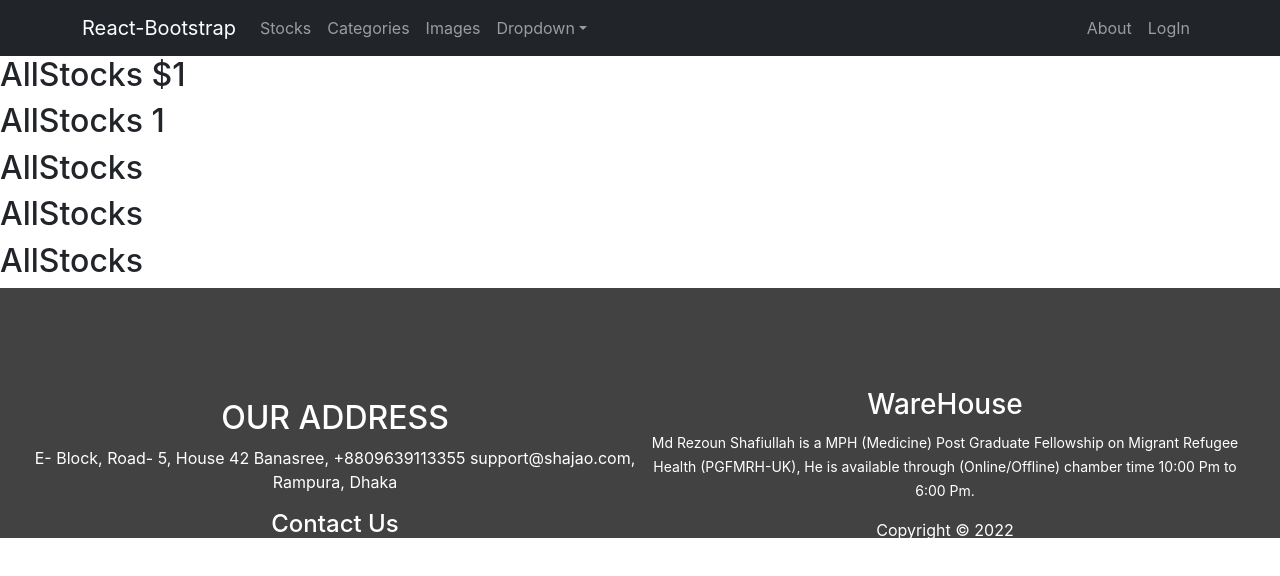
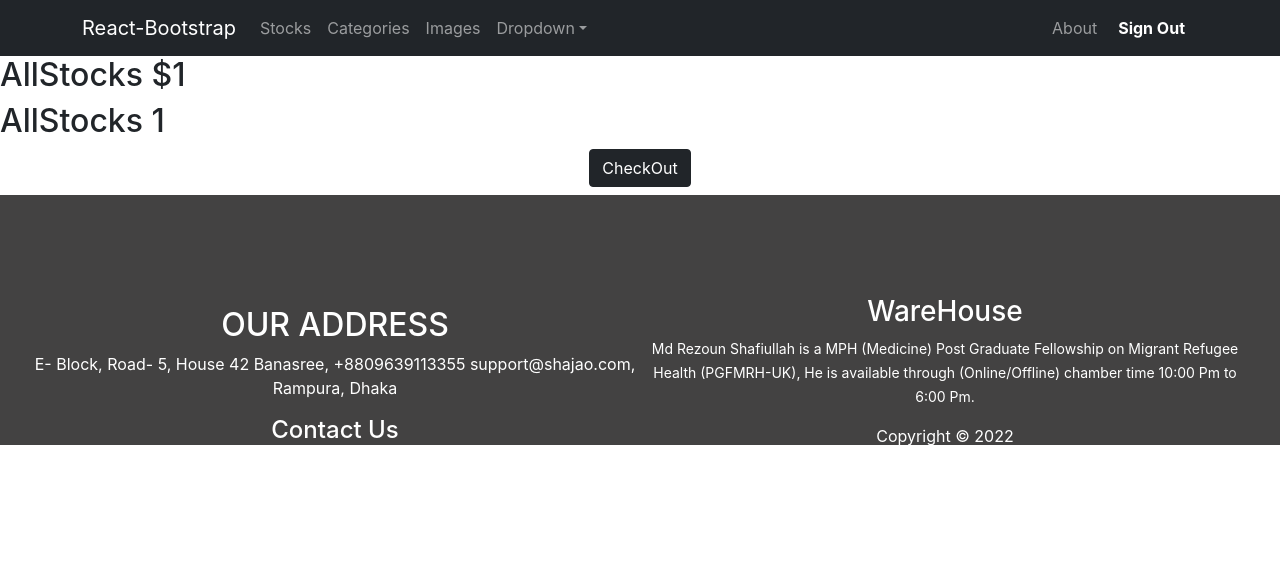
Before and after one commit to YASINARAFAT88/warehouse-website, a React (Create React App) app: page /AllStocks/1 in a window 1280 px wide. Shown: the top 576 px of the page. Built offline with nearby package versions, Linux system fonts and the light colour scheme; no server answers; sample sign-in values are in the browser's storage.

Commit message:
Solved Authentication system

```diff
--- a/src/components/AllStocks/AllStocks.js
+++ b/src/components/AllStocks/AllStocks.js
@@ -1,5 +1,5 @@
 import React from 'react';
-import { useParams } from 'react-router-dom';
+import { Link, useParams } from 'react-router-dom';
 
 const AllStocks = () => {
     const {AllStocksId} = useParams();
@@ -7,9 +7,11 @@ const AllStocks = () => {
         <div>
             <h2>AllStocks ${AllStocksId}</h2>
             <h2>AllStocks {AllStocksId}</h2>
-            <h2>AllStocks</h2>
-            <h2>AllStocks</h2>
-            <h2>AllStocks</h2>
+            <div className='text-center'>
+            <Link to='/checkout'>
+                <button className='btn btn-dark'>CheckOut</button>
+            </Link>
+            </div>
         </div>
     );
 };
--- a/src/components/Login/RequireAuth/RequireAuth.js
+++ b/src/components/Login/RequireAuth/RequireAuth.js
@@ -2,14 +2,10 @@ import React from 'react';
 import { useAuthState } from 'react-firebase-hooks/auth';
 import { Navigate, useLocation } from 'react-router-dom';
 import auth from '../../../firebase.init';
-import Loading from '../../Shared/Loading/Loading';
 
 const RequireAuth = ({children}) => {
-    const [user, loading] = useAuthState(auth);
+    const [user] = useAuthState(auth);
     const location = useLocation();
-    if(loading){
-        return <Loading></Loading>;
-    }
     if(!user){
         return <Navigate to='/login' state={{ from: location }} replace />;
     }
--- a/src/components/Shared/Header/Header.js
+++ b/src/components/Shared/Header/Header.js
@@ -1,8 +1,15 @@
+import { signOut } from 'firebase/auth';
 import React from 'react';
 import { Container, Nav, Navbar, NavDropdown } from 'react-bootstrap';
+import { useAuthState } from 'react-firebase-hooks/auth';
 import { Link } from 'react-router-dom';
+import auth from '../../../firebase.init';
 
 const Header = () => {
+  const [user] = useAuthState(auth);
+  const handleSignOut = ()=>{
+    signOut(auth)
+  }
   return (
     <header>
       <Navbar collapseOnSelect expand="lg" sticky="top" className="sticky-top"  bg="dark"  variant="dark">
@@ -24,9 +31,13 @@ const Header = () => {
             </Nav>
             <Nav>
               <Nav.Link as={Link} to="about">About</Nav.Link>
-              <Nav.Link as={Link} to="login">
+              {
+                user ?
+                    <button className='btn btn-link text-white text-decoration-none fw-bold' onClick={handleSignOut}>Sign Out</button>
+                :
+                <Nav.Link as={Link} to="login">
                 LogIn
-              </Nav.Link>
+              </Nav.Link>}
             </Nav>
           </Navbar.Collapse>
         </Container>
```
